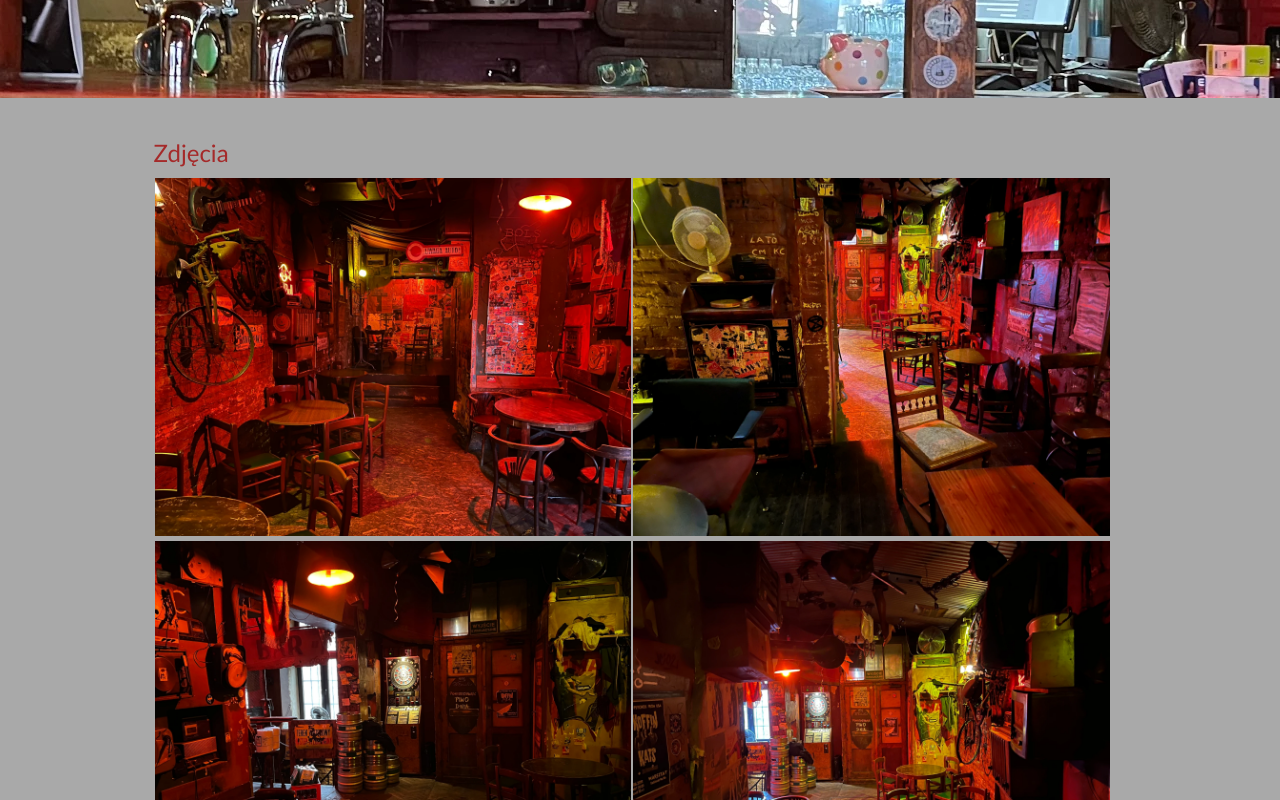
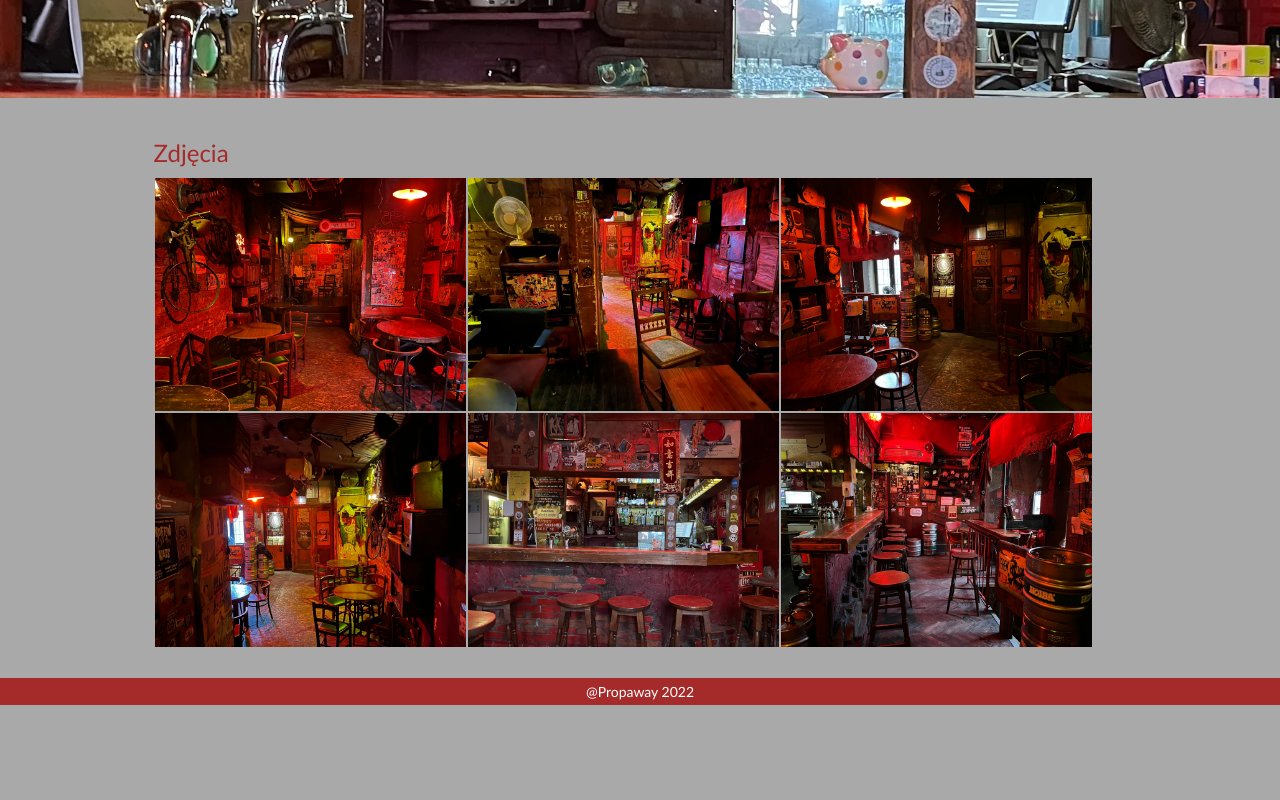
Before and after one commit to leszek-michno/web, a React (Create React App) app: page /photos in a window 1280 px wide. Shown: the part 260-1060 px from the top of the page. After the commit the page ends 965 px from the top, so only its background shows below. Built offline with nearby package versions, Linux system fonts and the light colour scheme.

Commit message:
added function changing img size

```diff
--- a/src/components/Img.jsx
+++ b/src/components/Img.jsx
@@ -1,10 +1,19 @@
-import React from "react";
+import React, { useState } from "react";
 import "../styles/Img.css";
 
 const Img = ({ item }) => {
-  return (
+
+const [width, setWidth] = useState(true);
+
+const handleClick =()=> {
+  setWidth(width === true ? "100%" : true);
+}
+
+return (
     <div className="galery">
-      <img src={item.img} alt="zd" />
+      <img
+       style={{width: width}} onClick={handleClick}
+       src={item.img} alt="zd" />
     </div>
   );
 };
--- a/src/layouts/Footer.jsx
+++ b/src/layouts/Footer.jsx
@@ -3,7 +3,7 @@ import React from 'react'
 
 const Footer = () => {
     return (
-        <div>Footer</div>
+        <div>@Propaway 2022</div>
       );
 }
 
--- a/src/pages/ContactPage.jsx
+++ b/src/pages/ContactPage.jsx
@@ -13,6 +13,7 @@ const ContactPage = () => {
     <>
       <div className="contact">
         <h1>Kontakt z nami: </h1>
+        <p>Pub Propaganda ul.Miodowa 20, Kraków</p>
         <a
           href={"https://www.facebook.com/propapub"}
           target="_blank"
@@ -39,16 +40,21 @@ const ContactPage = () => {
         </a>
         <a
           href={
-            "https://www.google.com/maps/dir//PUB+Propaganda/@50.0527577,19.8737538,12z/data=!4m8!4m7!1m0!1m5!1m1!1s0x47165b6afe1cf8bf:0xc565cb891f25209f!2m2!1d19.9437934!2d50.0527788"
+             "https://www.google.com/maps/dir//PUB+Propaganda/@50.0527577,19.8737538,12z/data=!4m8!4m7!1m0!1m5!1m1!1s0x47165b6afe1cf8bf:0xc565cb891f25209f!2m2!1d19.9437934!2d50.0527788"
           }
           target="_blank"
           rel="noopener noreferrer"
         >
-        <FiMap/>
+          <FiMap />
         </a>
+        <h2>Godziny otwarcia lokalu:</h2>
+        <p> od poniedziałku do czwartku: </p>
+        <span>od godz. 17.00 do godz 02.00</span>
+        <p>w piątek i sobotę: </p>
+        <span>od godz. 18.00 do godz 04.00</span>
+        <p>niedziela: </p>
+        <span>od godz. 18.00 do godz 04.00</span>
       </div>
-
-
     </>
   );
 };
--- a/src/pages/NewsPage.jsx
+++ b/src/pages/NewsPage.jsx
@@ -1,7 +1,7 @@
 import React from "react";
 import News from "../components/News";
-import img1 from "../images/IMG1.webp";
-import img2 from "../images/IMG3.webp";
+import img1 from "../images/pro4.webp";
+
 
 
 const news = [
@@ -23,7 +23,7 @@ const news = [
     id: 2,
     title: "Otwarcie knajpy",
     date: "(23 marzec 2022)",
-    img: img2,
+    img: img1,
     text: "Lorem, ipsum dolor sit amet consectetur adipisicing elit. Pariatur eum fugiat ad doloremque ipsum in dolor excepturi fuga consequuntur, nesciunt accusamus harum possimus nihil officia ex commodi asperiores repellat alias?",
   },
   {
--- a/src/pages/photosPage.jsx
+++ b/src/pages/photosPage.jsx
@@ -37,11 +37,14 @@ const imgArray = [
 const Photos = () => {
   const newImgArray = imgArray.map((item) => <Img key={item.id} item={item} />);
 
+
   return (
-    <div>
+    <>
       <h1>Zdjęcia</h1>
+      <div>
       {newImgArray}
-    </div>
+      </div>
+    </>
   );
 };
 
--- a/src/styles/App.css
+++ b/src/styles/App.css
@@ -65,10 +65,11 @@ section.page {
   flex-grow: 1;
 }
 footer {
-  background-color: black;
+  background-color: brown;
   color: white;
-  padding-bottom: 20px;
+  padding: 5px;
   text-align: center;
+  font-size: 14px;
 }
 
 .name {
--- a/src/styles/Contact.css
+++ b/src/styles/Contact.css
@@ -5,5 +5,8 @@
 .contact a {
     font-size: 30px;
     padding: 20px;
-    color: brown;
+    /* color: brown; */
 }
+/* .contact p {
+    display: inline;
+} */
--- a/src/styles/Img.css
+++ b/src/styles/Img.css
@@ -1,15 +1,22 @@
-.galery {
-    display: inline;
-}
 .galery img {
-    width: 49%;
+    float: left;;
+    width: 32%;
     margin: 1px 1px;
-}
+    position: relative;
+    }
 
+@media screen and (max-width: 900px) {
+    .galery img {
+        width: 49%;
+        margin-top: 1px;
+    }
+   }
 @media screen and (max-width: 600px) {
     .galery img {
         width: 100%;
         margin-top: 1px;
 
     }
+
+
 }
--- a/src/styles/Newpage.css
+++ b/src/styles/Newpage.css
@@ -1,6 +1,6 @@
 .newpage img {
     display: block;
-    width: 200px;
+    width: 50px;
     float: left;
     margin-right: 10px;
 }
```
